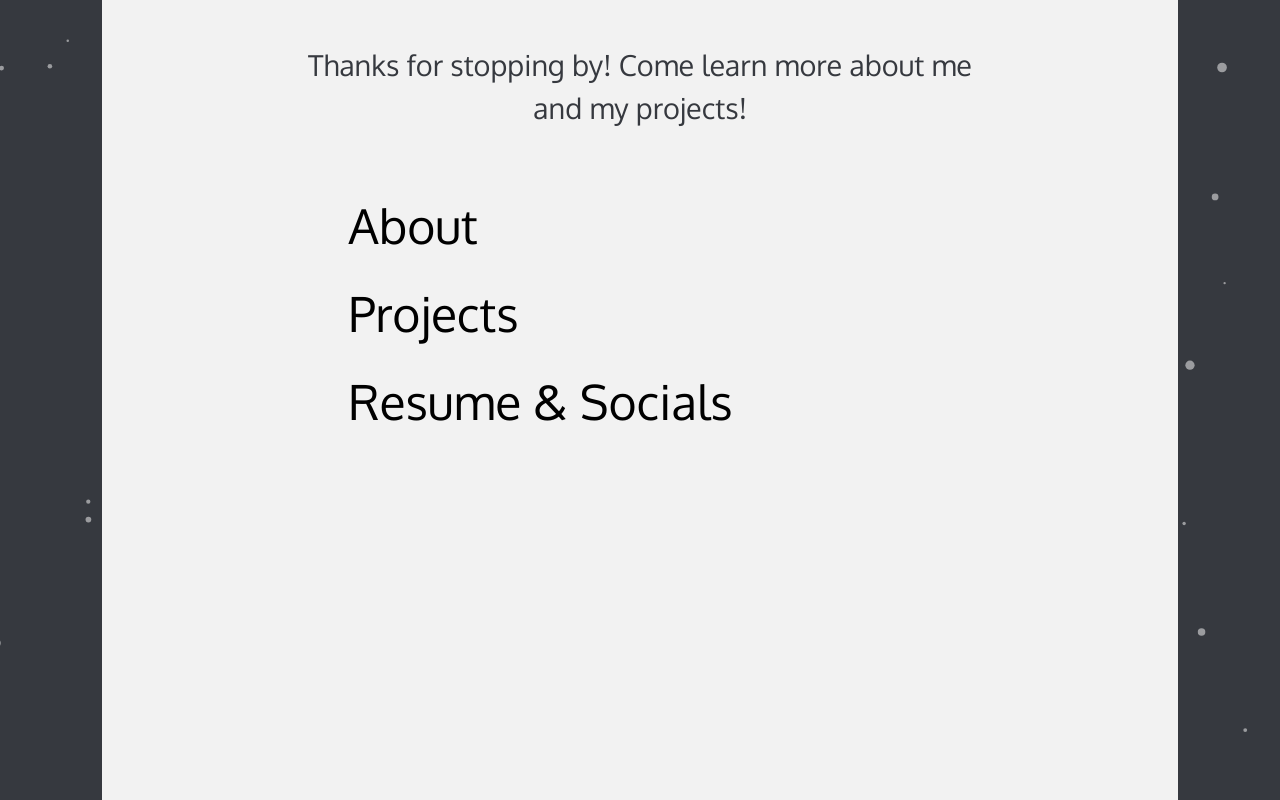
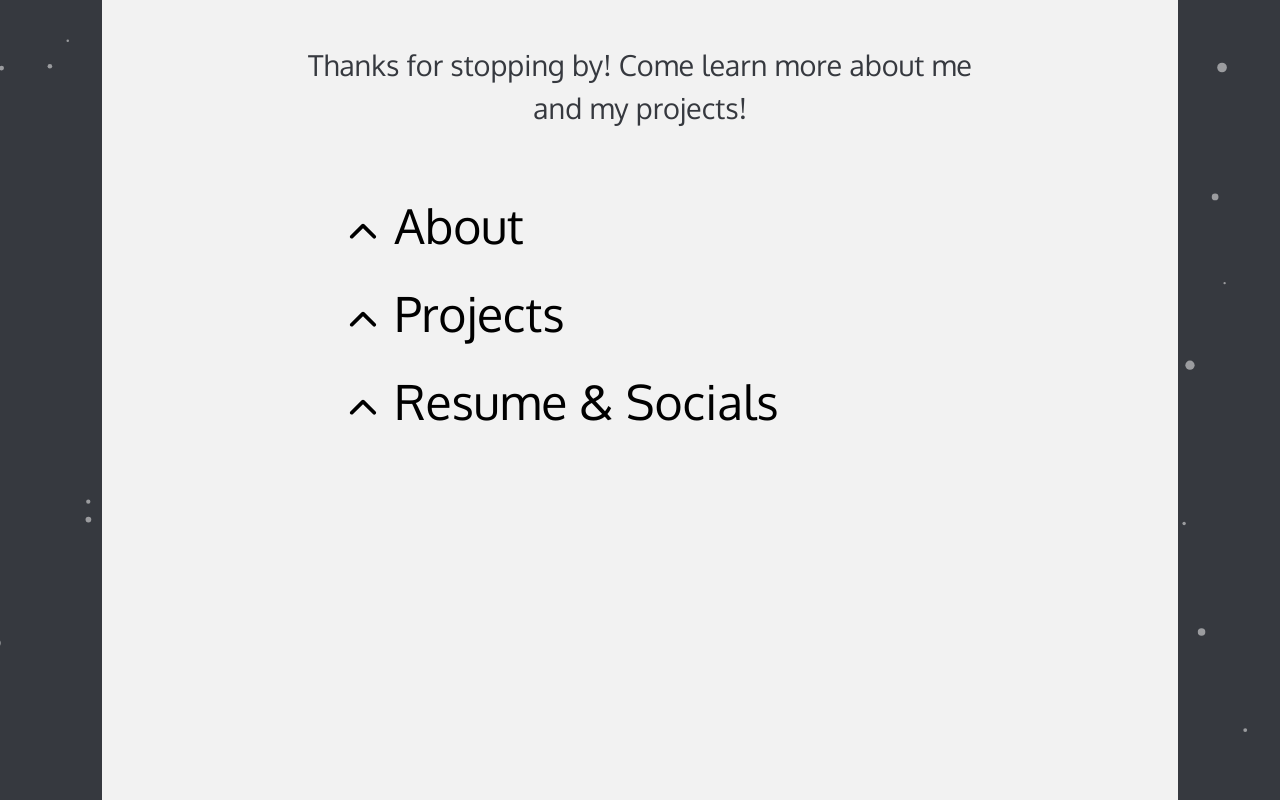
Before and after one commit to dylanvu/dylanvu.github.io, a Next.js app in the folder dylanvu-portfolio/: page / in a window 1280 px wide. Shown: the part 854-1654 px from the top of the page. Built offline with nearby package versions, Linux system fonts and the light colour scheme; no server answers; a web font is replaced by a local one.

Commit message:
rotate chevron on hover

```diff
--- a/dylanvu-portfolio/src/components/NavigationGroup.tsx
+++ b/dylanvu-portfolio/src/components/NavigationGroup.tsx
@@ -1,9 +1,5 @@
-'use client'
-
 import "../styles/navigation-group.css";
-import Link from "next/link";
-import { usePathname } from 'next/navigation'
-import { useEffect } from "react";
+import NavigationGroupEntry from "./NavigationGroupEntry";
 
 export interface navigationObject {
     displaySection: string; // what will be displayed to the user
@@ -13,15 +9,10 @@ export interface navigationViewProps {
     sections: navigationObject[];
 }
 export default function NavigationGroup(props: navigationViewProps) {
-    // use pathname to dynamically link to different subsections
-    const pathName = usePathname();
     return (
         <div className="navigation-group">
             {props.sections.map((section) =>
-                <div className="navigation-link navigation-link-underline" key={section.urlSegment}>
-                    {/* <span className="navigation-link-underline"><Link href={pathName == "/" ? `${section.urlSegment}` : `${pathName}/${section.urlSegment}`} >{section.displaySection}</Link></span> */}
-                    <Link href={pathName == "/" ? `${section.urlSegment}` : `${pathName}/${section.urlSegment}`} >{section.displaySection}</Link>
-                </div>
+                <NavigationGroupEntry section={section} />
             )}
         </div>
     )
--- /dev/null
+++ b/dylanvu-portfolio/src/components/NavigationGroupEntry.tsx
@@ -0,0 +1,30 @@
+'use client'
+import "../styles/navigation-group.css";
+import { FontAwesomeIcon } from '@fortawesome/react-fontawesome'
+import { faChevronUp } from '@fortawesome/free-solid-svg-icons'
+import { useState } from "react";
+import Link from "next/link";
+import { usePathname } from 'next/navigation'
+import { navigationObject } from "./NavigationGroup";
+
+
+export default function NavigationGroupEntry({ section }: { section: navigationObject }) {
+    // use pathname to dynamically link to different subsections
+    const pathName = usePathname();
+    const [chevronState, setChevronState] = useState<"up" | "right">("up");
+
+    return (
+        <div className="navigation-link navigation-link-underline" key={section.urlSegment}
+            onMouseEnter={() => {
+                setChevronState("right");
+            }}
+            onMouseLeave={() => {
+                setChevronState("up");
+            }}
+        >
+            <FontAwesomeIcon icon={faChevronUp} className={`chevron-icon chevron-${chevronState}`} />
+            {/* <span className="navigation-link-underline"><Link href={pathName == "/" ? `${section.urlSegment}` : `${pathName}/${section.urlSegment}`} >{section.displaySection}</Link></span> */}
+            <Link href={pathName == "/" ? `${section.urlSegment}` : `${pathName}/${section.urlSegment}`} >{section.displaySection}</Link>
+        </div>
+    )
+}
--- a/dylanvu-portfolio/src/styles/navigation-group.css
+++ b/dylanvu-portfolio/src/styles/navigation-group.css
@@ -7,6 +7,18 @@
     padding-left: var(--navigation-group-left-right-padding);
     padding-right: var(--navigation-group-left-right-padding);
 }
+
+.chevron-icon {
+    font-size: 30px;
+    transition: transform 0.3s ease-in-out;
+    margin-right: 1rem;
+}
+
+.chevron-right {
+    transform: rotate(90deg);
+}
+
+.chevron-up {}
 
 .navigation-link {
     text-align: left;
```
